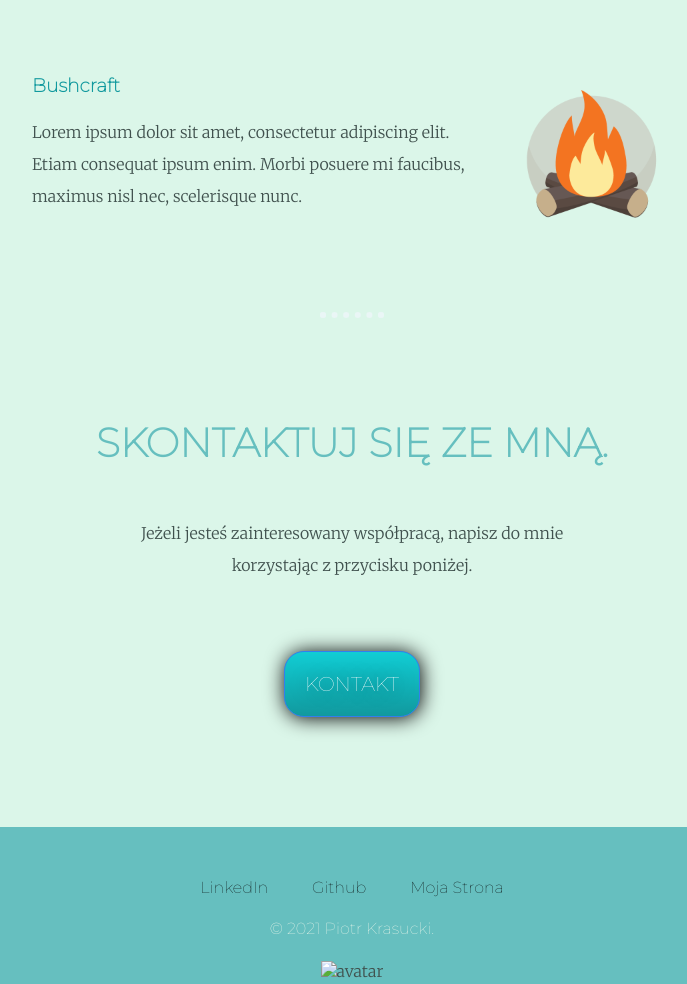
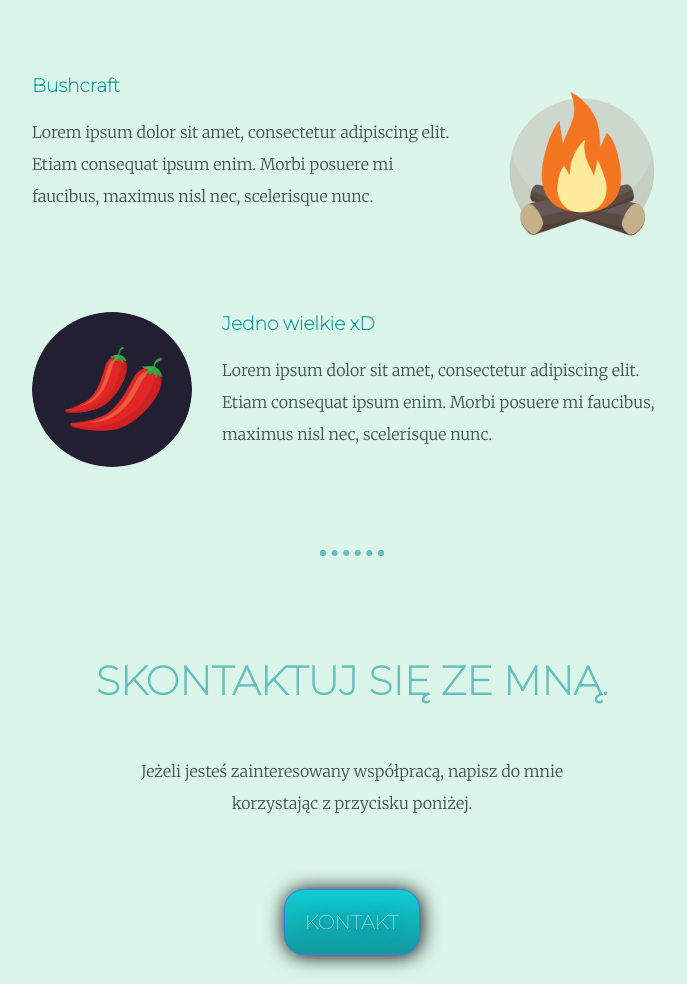
Before and after one commit to tile0107/cv, a plain HTML site: page index.html in a window 1280 px wide. Shown: the part 1854-2838 px from the top of the page, without its empty margins (288-975 px from the left). Drawn offline with Linux system fonts and the light colour scheme.

Commit message:
once again i am askig for yours support xD

```diff
--- a/css/style.css
+++ b/css/style.css
@@ -27,7 +27,7 @@ h3 {
 }
 
 hr {
-  border: dotted #EAF6f6 6px;
+  border: dotted #66bfbf 6px;
   border-bottom: none;
   width: 4%;
   margin: 100px auto;
@@ -91,9 +91,11 @@ padding: 50px 0 20px;
 .czili-img {
   float: right;
   margin-left: 30px;
-  width: 25%;
+  width: 28%;
 }
-
+.avek{
+  width: 3%;
+}
 .podtytul {
   font-weight: normal;
 }
--- a/index.html
+++ b/index.html
@@ -36,8 +36,13 @@
         <p>Lorem ipsum dolor sit amet, consectetur adipiscing elit. Etiam consequat ipsum enim. Morbi posuere mi faucibus, maximus nisl nec, scelerisque nunc.</p>
       </div>
       <div class="skill-row">
-        <img class="czili-img" src="images/bushcraft.png" alt="chilli">
+        <img class="czili-img" src="images/bushcraft.png" alt="buszkraft">
         <h3>Bushcraft</h3>
+        <p>Lorem ipsum dolor sit amet, consectetur adipiscing elit. Etiam consequat ipsum enim. Morbi posuere mi faucibus, maximus nisl nec, scelerisque nunc.</p>
+      </div>
+      <div class="skill-row">
+        <img class="umiejetnosci-img" src="images/chillies.png" alt="chilli">
+        <h3>Jedno wielkie xD</h3>
         <p>Lorem ipsum dolor sit amet, consectetur adipiscing elit. Etiam consequat ipsum enim. Morbi posuere mi faucibus, maximus nisl nec, scelerisque nunc.</p>
       </div>
     </div>
@@ -55,8 +60,7 @@
     <a class="footer-link" href="https://www.linkedin.com/in/piotr-krasucki-a132b4137">LinkedIn</a>
     <a class="footer-link" href="https://github.com/tile0107">Github</a>
     <a class="footer-link" href="https://tile0107.github.io/cv/">Moja Strona</a>
-
-  <p class="copyright">© 2021 Piotr Krasucki.</p><img class="avek" src="images/avatar.jpg" alt="avatar">
+    <p class="copyright">© 2021 Piotr Krasucki.</p>
   </div>
 
 </body>
```
Also changed, not shown: images/avatar.jpg (added).
